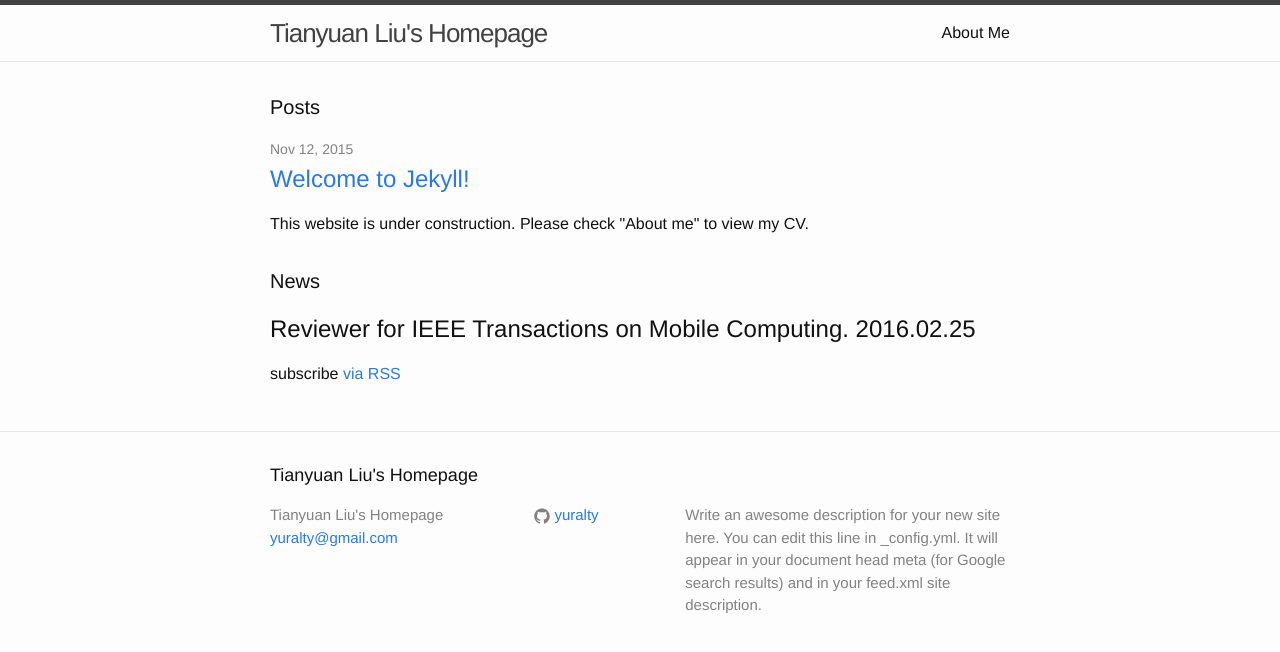
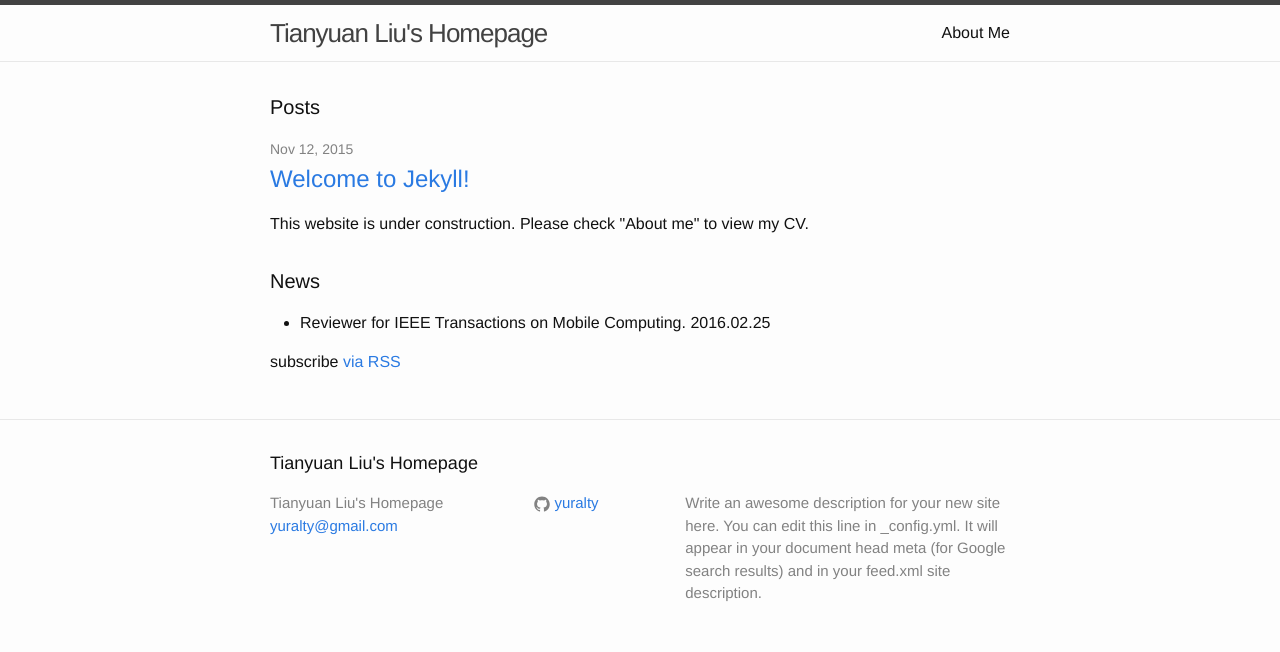
Before and after one commit to yuralty/yuralty.github.io, a Jekyll site: the page built from index.html, in a window 1280 px wide. Shown: the top 652 px of the page. Built offline with Jekyll 4.4.1, drawn with Linux system fonts in a browser that asks for light colours.

Commit message:
font size

```diff
--- a/index.html
+++ b/index.html
@@ -21,7 +21,9 @@ layout: default
   </ul>
 
   <h1 class="page-heading">News</h1>
-    <h2>Reviewer for IEEE Transactions on Mobile Computing. 2016.02.25</h2>
+    <ul>
+      <li>Reviewer for IEEE Transactions on Mobile Computing. 2016.02.25</li>
+    </ul>
   </ul>
 
   <p class="rss-subscribe">subscribe <a href="{{ "/feed.xml" | prepend: site.baseurl }}">via RSS</a></p>
```
